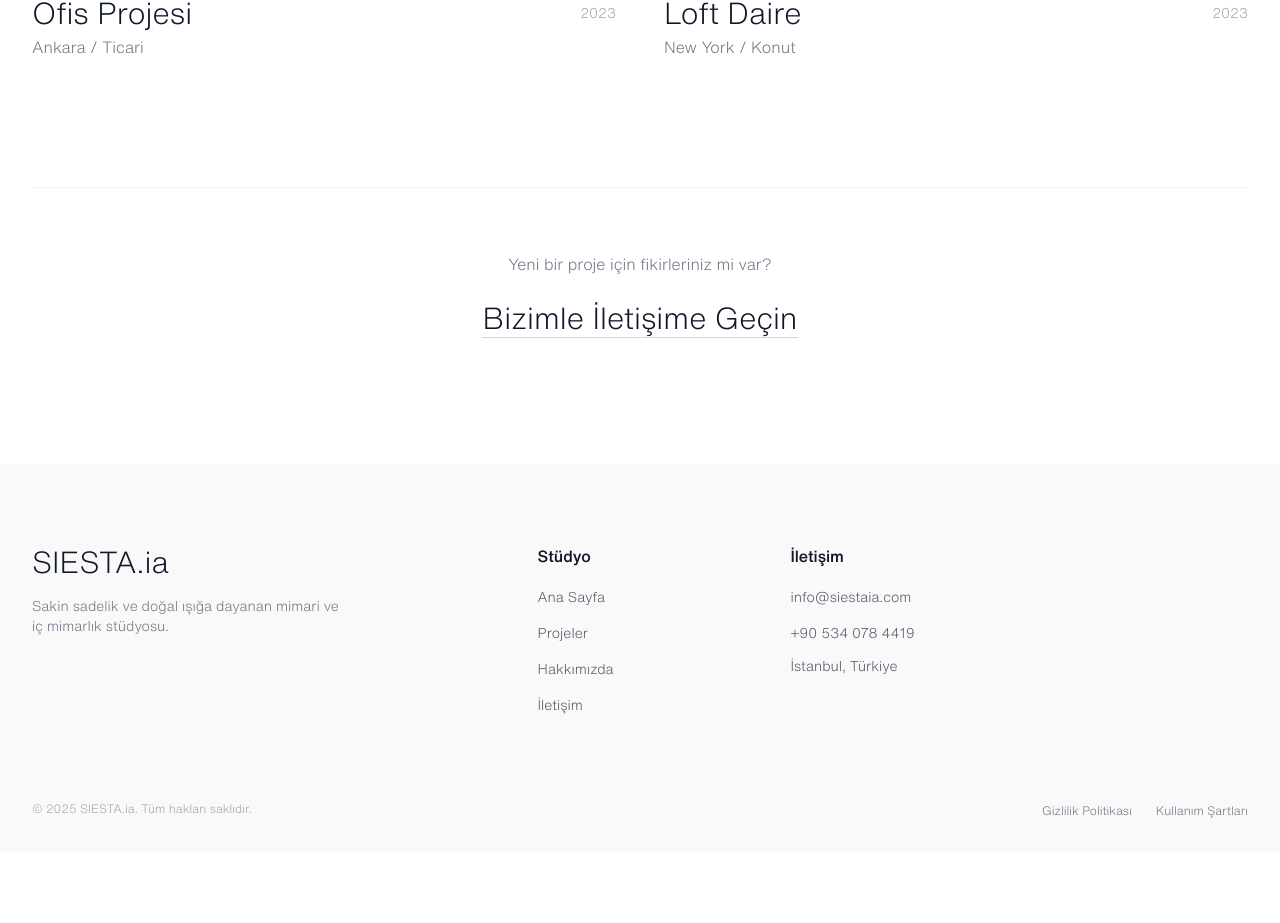
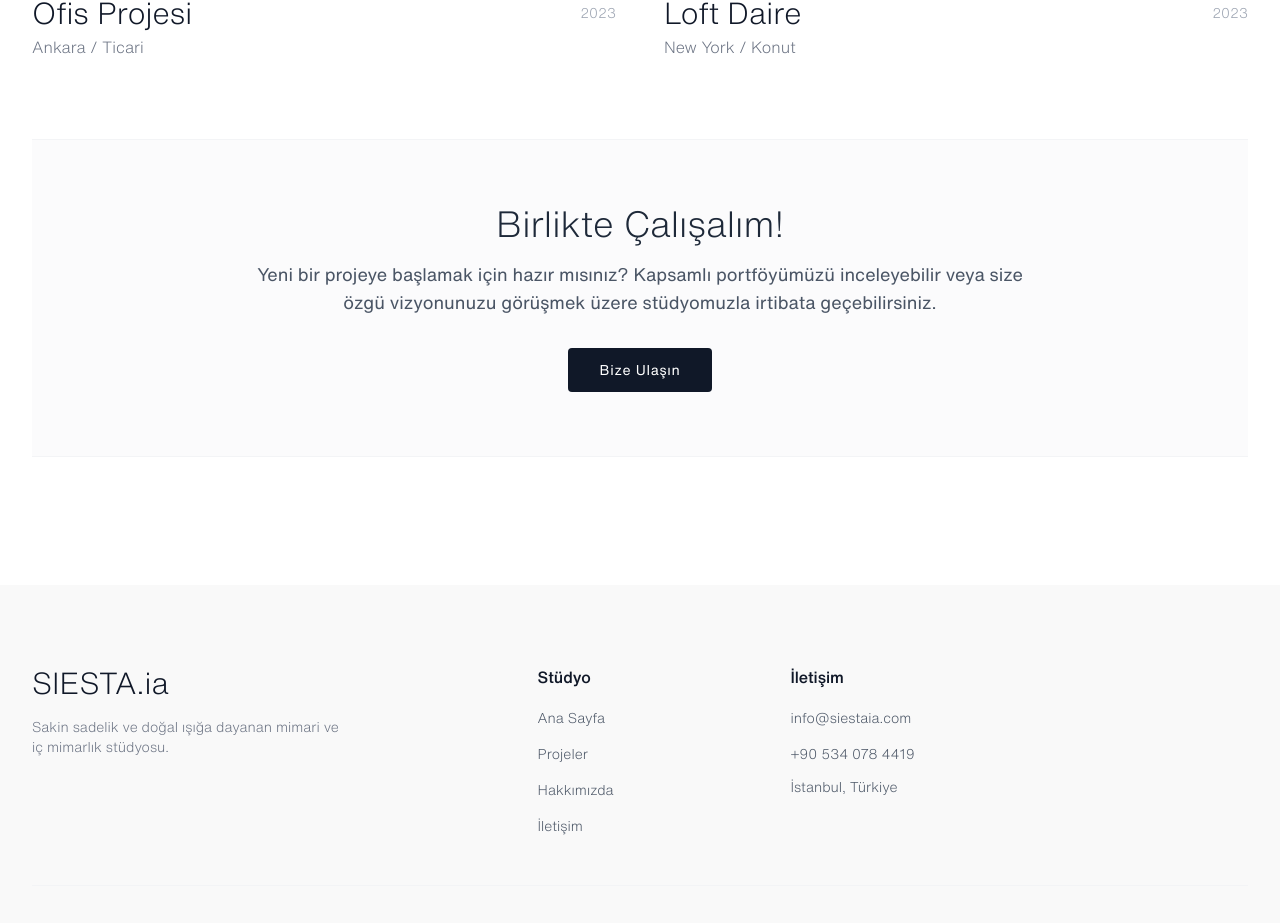
Before and after one commit to ongunumutyelbasi/siesta-ia, a Next.js app: page /projeler in a window 1280 px wide. Shown: the part 1568-2491 px from the top of the page. Before the commit the page ends 2421 px from the top, so only its background shows below. Built offline with nearby package versions, Linux system fonts and the light colour scheme.

Commit message:
Projeler page call to action section updated in accordance with rest of the website's design.

```diff
--- a/app/page.tsx
+++ b/app/page.tsx
@@ -42,7 +42,7 @@ export default function Home() {
 
         {/* 2. Featured Projects Section (REDUCED VERTICAL PADDING) */}
         <section className="py-12 mx-auto max-w-7xl px-4 sm:px-6 lg:px-8">
-          <h2 className="text-2xl font-medium mb-12 border-l-4 border-gray-900 pl-3">{featuredWorkHeading}</h2>
+          <h2 className="text-2xl font-medium mb-12 border-l-4 border-gray-200 pl-3">{featuredWorkHeading}</h2>
 
           <div className="grid grid-cols-1 gap-y-16 lg:grid-cols-2 lg:gap-x-12">
             {featuredProjects.map((project, index) => (
--- a/app/projeler/page.tsx
+++ b/app/projeler/page.tsx
@@ -110,18 +110,22 @@ export default function ProjectsIndexPage() {
 
         </div>
 
-        {/* 3. Footer / Next Steps */}
-        <div className="mt-32 pt-16 border-t border-gray-100 text-center">
-            <p className="text-gray-500 font-light mb-6">
-                Yeni bir proje için fikirleriniz mi var?
+        <section className="mt-20 py-16 bg-gray-50/70 border-t border-b border-gray-100 px-4 sm:px-6 lg:px-8">
+          <div className="max-w-4xl mx-auto text-center">
+            <h2 className="text-3xl md:text-4xl font-light mb-4 text-gray-800">
+              Birlikte Çalışalım!
+            </h2>
+            <p className="text-lg text-gray-600 mb-8 max-w-3xl mx-auto">
+              Yeni bir projeye başlamak için hazır mısınız? Kapsamlı portföyümüzü inceleyebilir veya size özgü vizyonunuzu görüşmek üzere stüdyomuzla irtibata geçebilirsiniz.
             </p>
-            <Link
-                href="/iletisim"
-                className="text-2xl md:text-3xl font-thin border-b border-gray-300 pb-1 hover:border-gray-900 transition-all hover:pb-2"
+            <a
+              href="/iletisim"
+              className="inline-block px-8 py-3 bg-gray-900 text-white text-sm font-regular tracking-wider rounded-sm hover:bg-gray-700 transition-colors"
             >
-                Bizimle İletişime Geçin
-            </Link>
-        </div>
+              Bize Ulaşın
+            </a>
+          </div>
+        </section>
 
       </main>
     </div>
```
